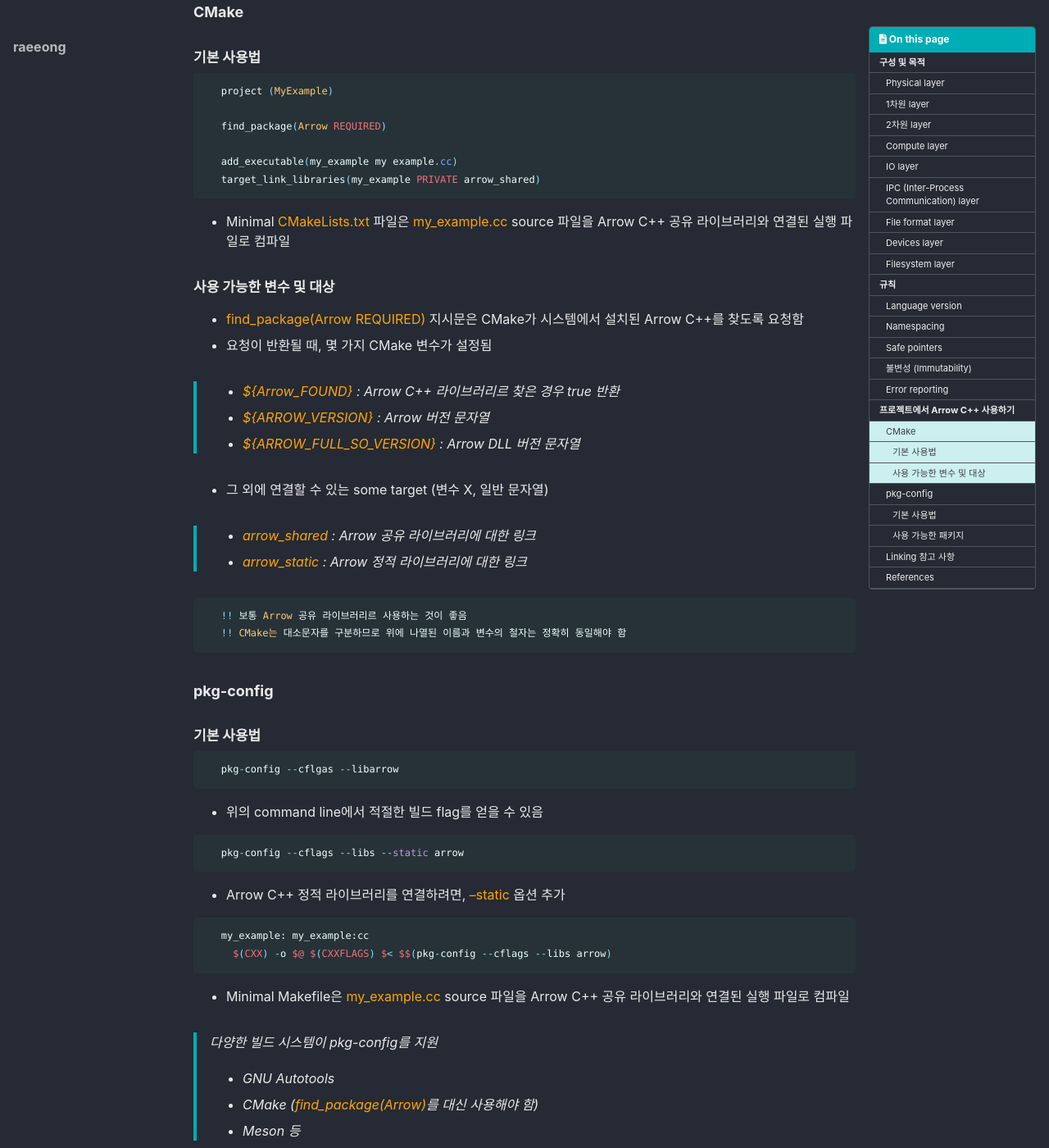
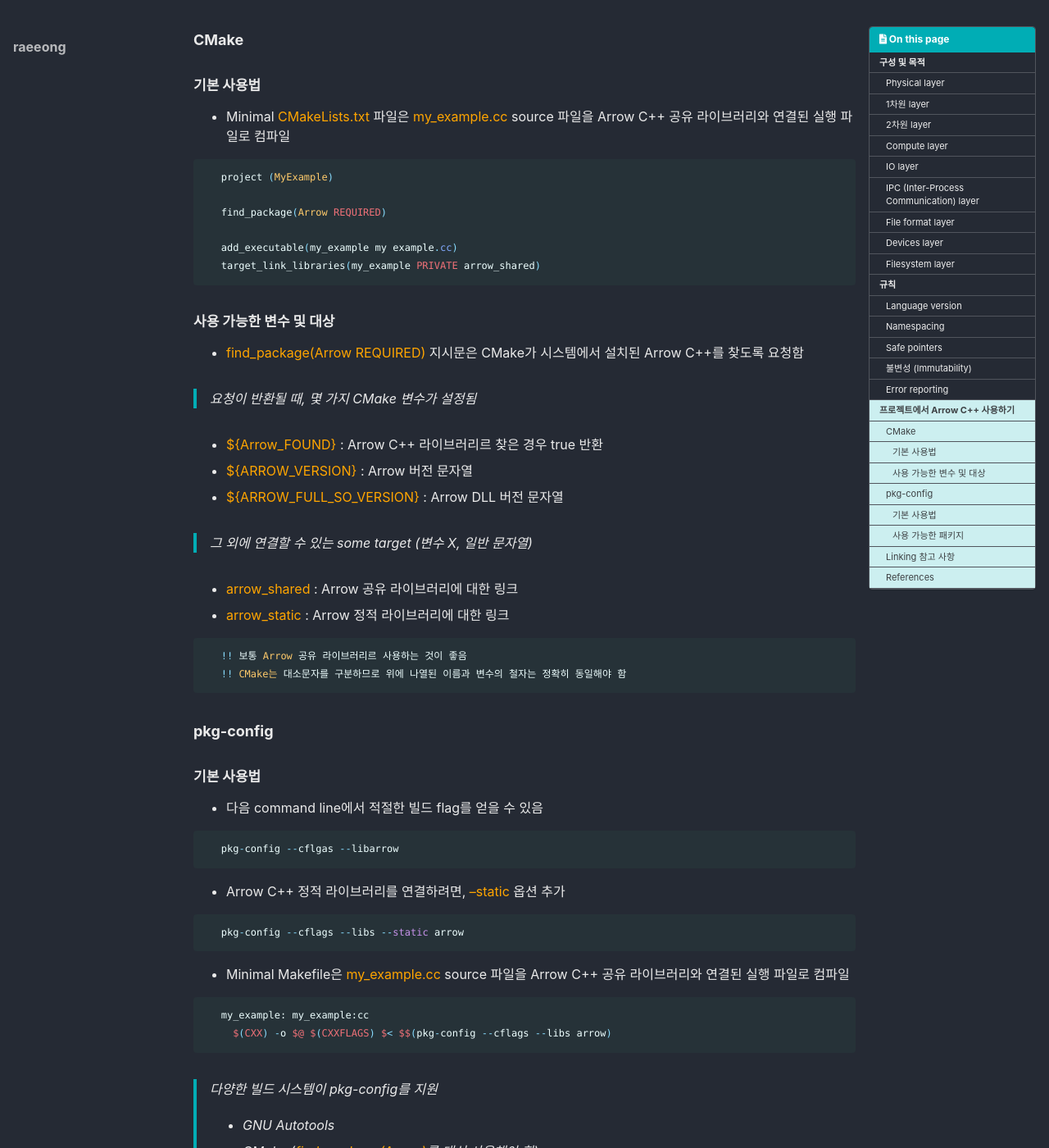
Before and after one commit to friedegg818/friedegg818.github.io, a Jekyll site: the page built from _posts/2022-02-08-ArrowC++Library.md, in a window 1280 px wide and 1400 px high, scrolled down 3286 px. Shown: the whole window at 82% size. Built offline with Jekyll 4.4.1, drawn with Linux system fonts in a browser that asks for light colours; cached includes are drawn as plain includes; some web fonts are replaced; part of the change alters nothing that is shown.

Commit message:
220208 update

````diff
--- a/_posts/2022-02-08-ArrowC++Library.md
+++ b/_posts/2022-02-08-ArrowC++Library.md
@@ -53,7 +53,7 @@ last_modified_At: 2022-02-08
 ### Filesystem layer
 - Filesystem abstraction을 사용하여 로컬 파일 시스템이나 S3 버킷과 같은 다양한 storage backend에서 데이터를 읽고 쓸 수 있음
 
-
+<hr>
 
 ## 규칙
 - Arrow C++ API는 몇 가지 간단한 지침을 따름
@@ -123,6 +123,7 @@ last_modified_At: 2022-02-08
    }
 ```
 
+<hr>
 
 ## 프로젝트에서 Arrow C++ 사용하기
 - 시스템에 Arrow C++ 라이브러리가 이미 있다고 가정했을 경우
@@ -130,6 +131,8 @@ last_modified_At: 2022-02-08
 ### CMake
 
 #### 기본 사용법
+
+- Minimal <span style="color:orange">CMakeLists.txt</span> 파일은 <span style="color:orange">my_example.cc</span> source 파일을 Arrow C++ 공유 라이브러리와 연결된 실행 파일로 컴파일
 
 ```java
    project (MyExample)
@@ -139,20 +142,21 @@ last_modified_At: 2022-02-08
    add_executable(my_example my example.cc)
    target_link_libraries(my_example PRIVATE arrow_shared)
 ```
-- Minimal <span style="color:orange">CMakeLists.txt</span> 파일은 <span style="color:orange">my_example.cc</span> source 파일을 Arrow C++ 공유 라이브러리와 연결된 실행 파일로 컴파일
+
 
 #### 사용 가능한 변수 및 대상
 - <span style="color:orange">find_package(Arrow REQUIRED)</span> 지시문은 CMake가 시스템에서 설치된 Arrow C++를 찾도록 요청함
-- 요청이 반환될 때, 몇 가지 CMake 변수가 설정됨
 
-> - <span style="color:orange">${Arrow_FOUND}</span> : Arrow C++ 라이브러리르 찾은 경우 true 반환
-> - <span style="color:orange">${ARROW_VERSION}</span> : Arrow 버전 문자열
-> - <span style="color:orange">${ARROW_FULL_SO_VERSION}</span> : Arrow DLL 버전 문자열
+> 요청이 반환될 때, 몇 가지 CMake 변수가 설정됨
 
-- 그 외에 연결할 수 있는 some target (변수 X, 일반 문자열)
+ - <span style="color:orange">${Arrow_FOUND}</span> : Arrow C++ 라이브러리르 찾은 경우 true 반환
+ - <span style="color:orange">${ARROW_VERSION}</span> : Arrow 버전 문자열
+ - <span style="color:orange">${ARROW_FULL_SO_VERSION}</span> : Arrow DLL 버전 문자열
 
-> - <span style="color:orange">arrow_shared</span> : Arrow 공유 라이브러리에 대한 링크
-> - <span style="color:orange">arrow_static</span> : Arrow 정적 라이브러리에 대한 링크
+> 그 외에 연결할 수 있는 some target (변수 X, 일반 문자열)
+
+ - <span style="color:orange">arrow_shared</span> : Arrow 공유 라이브러리에 대한 링크
+ - <span style="color:orange">arrow_static</span> : Arrow 정적 라이브러리에 대한 링크
 
 ```java
    !! 보통 Arrow 공유 라이브러리르 사용하는 것이 좋음
@@ -163,21 +167,24 @@ last_modified_At: 2022-02-08
 
 #### 기본 사용법
 
+- 다음 command line에서 적절한 빌드 flag를 얻을 수 있음
+
 ```java
    pkg-config --cflgas --libarrow
 ```
-- 위의 command line에서 적절한 빌드 flag를 얻을 수 있음
+
+- Arrow C++ 정적 라이브러리를 연결하려면, <span style="color:orange">--static</span> 옵션 추가
 
 ```java
    pkg-config --cflags --libs --static arrow
 ```
-- Arrow C++ 정적 라이브러리를 연결하려면, <span style="color:orange">--static</span> 옵션 추가
+
+- Minimal Makefile은 <span style="color:orange">my_example.cc</span> source 파일을 Arrow C++ 공유 라이브러리와 연결된 실행 파일로 컴파일
 
 ```java
    my_example: my_example:cc
      $(CXX) -o $@ $(CXXFLAGS) $< $$(pkg-config --cflags --libs arrow)
 ```
-- Minimal Makefile은 <span style="color:orange">my_example.cc</span> source 파일을 Arrow C++ 공유 라이브러리와 연결된 실행 파일로 컴파일
 
 > 다양한 빌드 시스템이 pkg-config를 지원
 > - GNU Autotools
@@ -220,11 +227,13 @@ last_modified_At: 2022-02-08
 - 특히 Arrow Flight 및 그의 dependencies Protocol Buffers (Protobuf)와 gRPC가 문제를 일으킬 가능성이 높음
 
 > 따라서 Arrow Flight를 사용할 떄에는 다음 사항을 참고
- - Arrow Flihgt가 정적 연결일 경우, Protobuf와 gRPC도 반드시 정적으로 연결되어야 하며 동적일 경우도 마찬가지
- - 일부 플랫폼은 Arrow Flight에게 최신이 아닌 Protobuf나 gRPC 버전을 제공할 수 있음
- - Arrow Flight는 이러한 dependencies를 번들 제공하므로 두 가지 버전의 Protobuf와 gRPC가 연결될 수 있음 → 혼용되지 않도록 주의해야 함
+
+- Arrow Flihgt가 정적 연결일 경우, Protobuf와 gRPC도 반드시 정적으로 연결되어야 하며 동적일 경우도 마찬가지
+- 일부 플랫폼은 Arrow Flight에게 최신이 아닌 Protobuf나 gRPC 버전을 제공할 수 있음
+- Arrow Flight는 이러한 dependencies를 번들 제공하므로 두 가지 버전의 Protobuf와 gRPC가 연결될 수 있음 → 혼용되지 않도록 주의해야 함
 
 > 권장 방법
+
 - 각 dependency의 소스 및 정적/동적 연결 여부를 제어할 수 있는 소스에서 작성된 Arrow 버전에 의존하는 것이 가장 쉽고,
 - 또는 일관된 버전의 Arrow 및 dependencies를 관리할 Conda나 vcpkg같은 패키지 매니저의 Arrow를 사용하는 것이 좋음
 
````
